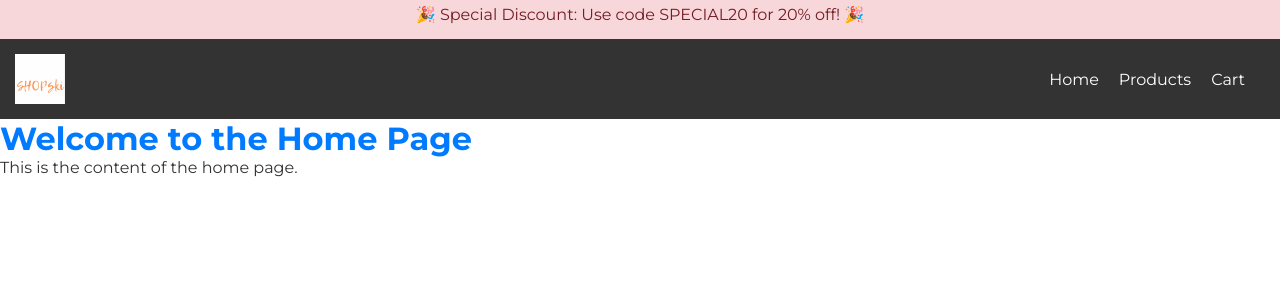
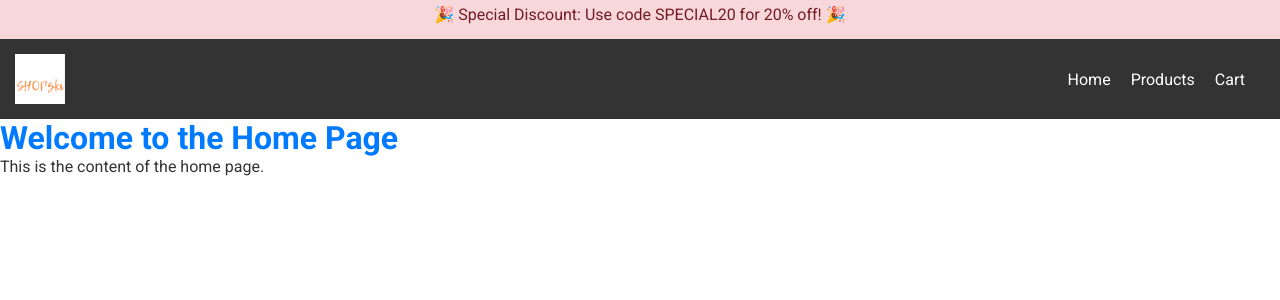
Before and after one commit to PiotrWojenski/E-Commerce-Store, a React (Create React App) app: page / in a window 1280 px wide. Shown: the top 300 px of the page. Built offline with nearby package versions, Linux system fonts and the light colour scheme.

Commit message:
Update font and package dependencies

```diff
--- a/package.json
+++ b/package.json
@@ -3,6 +3,10 @@
   "version": "0.1.0",
   "private": true,
   "dependencies": {
+    "@emotion/react": "^11.11.1",
+    "@emotion/styled": "^11.11.0",
+    "@fontsource/roboto": "^5.0.8",
+    "@mui/material": "^5.15.0",
     "@testing-library/jest-dom": "^5.17.0",
     "@testing-library/react": "^13.4.0",
     "@testing-library/user-event": "^13.5.0",
--- a/public/index.html
+++ b/public/index.html
@@ -21,9 +21,13 @@
       work correctly both with client-side routing and a non-root public URL.
       Learn how to configure a non-root public URL by running `npm run build`.
     -->
+		<link <link rel="preconnect" href="https://fonts.googleapis.com" />
+		<link rel="preconnect" href="https://fonts.gstatic.com" crossorigin />
 		<link
-			href="https://fonts.googleapis.com/css2?family=Montserrat:wght@400;700&family=Raleway:wght@300;400;700&family=Urbanist:wght@300;400;700&display=swap"
-			rel="stylesheet" />
+			rel="stylesheet"
+			href="https://fonts.googleapis.com/css2?family=Roboto:wght@300;400;500;600;700&display=swap" />
+
+		<link rel="stylesheet" href="https://fonts.googleapis.com/icon?family=Material+Icons" />
 
 		<title>Shopping Center</title>
 	</head>
--- a/src/App.css
+++ b/src/App.css
@@ -5,7 +5,7 @@
 }
 
 body {
-	font-family: 'Montserrat', sans-serif;
+	font-family: 'Roboto', sans-serif;
 	color: #333; /* Text color */
 	background-color: #fff; /* Background color */
 }
```
Also changed, not shown: 1 other file (tests, documents, lock files or other folders).
